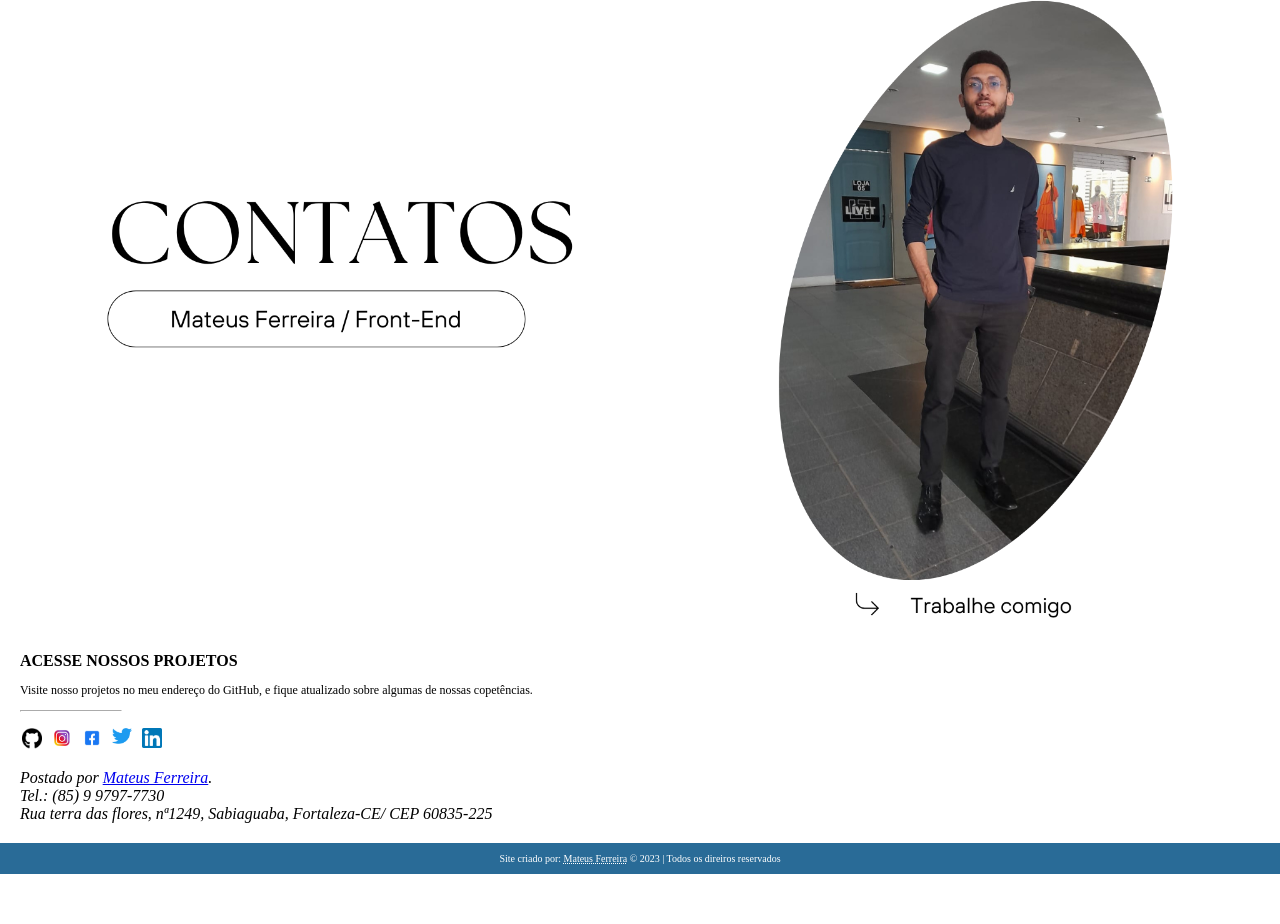
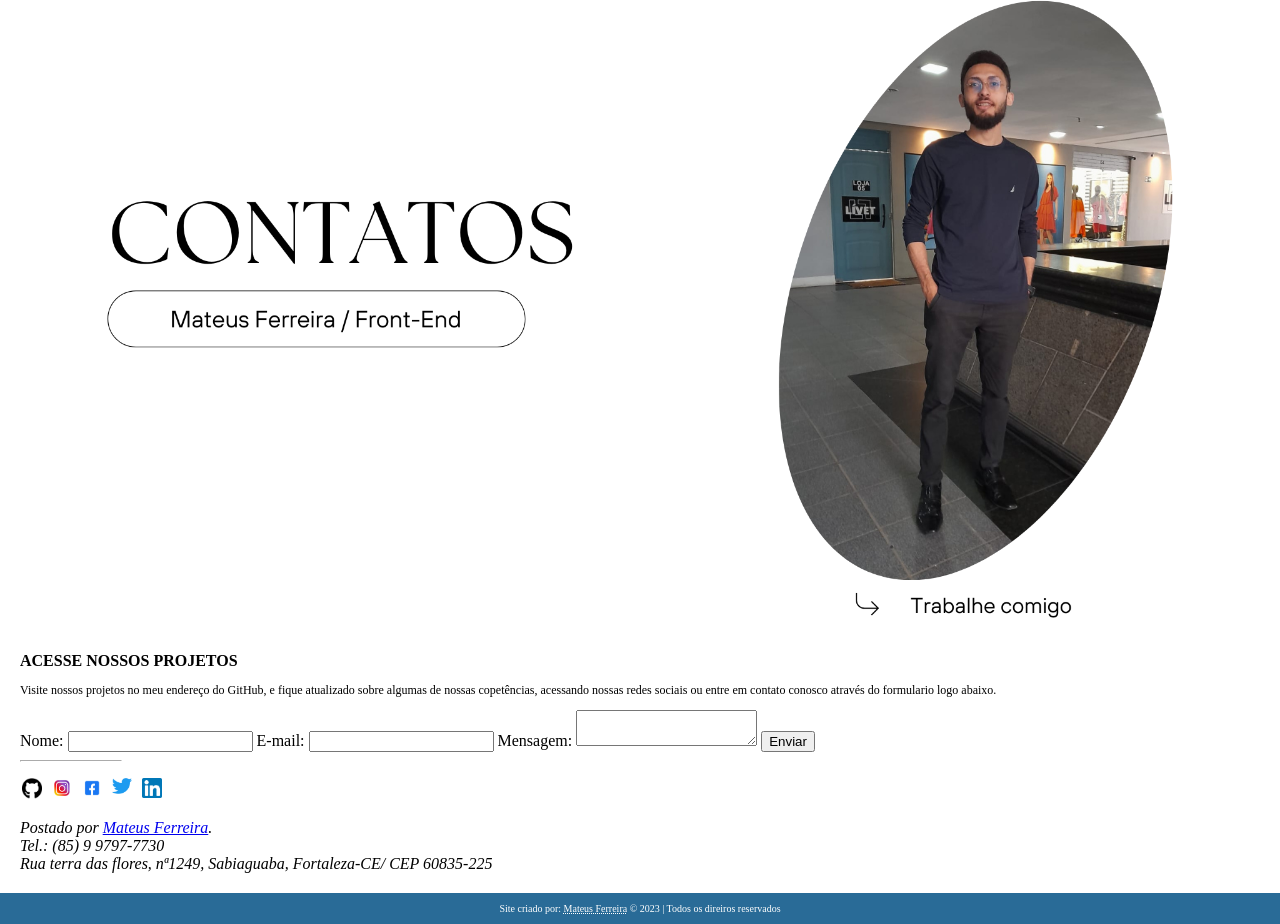
Before and after one commit to MateusProDev/PORTIFOLIO-MFS, a plain HTML site: page contatos.html in a window 1280 px wide. Shown: the part 203-1127 px from the top of the page. Before the commit the page ends 1077 px from the top, so only its background shows below. Drawn offline with Linux system fonts and the light colour scheme.

Commit message:
Update contatos.html

```diff
--- a/contatos.html
+++ b/contatos.html
@@ -34,8 +34,20 @@
         <section>
             <div class="git">
                 <h2>ACESSE NOSSOS PROJETOS</h2>
-                <p>Visite nosso projetos no meu endereço do GitHub, e fique atualizado sobre algumas de nossas copetências.</p>
+                <p>Visite nossos projetos no meu endereço do GitHub, e fique atualizado sobre algumas de nossas copetências, acessando nossas redes sociais ou entre em contato conosco através do formulario logo abaixo.</p>
             </div>
+            <form action="enviar-email.php" method="POST">
+                <label for="nome">Nome:</label>
+                <input type="text" id="nome" name="nome" required>
+
+                <label for="email">E-mail:</label>
+                <input type="email" id="email" name="email" required>
+
+                <label for="mensagem">Mensagem:</label>
+                <textarea id="mensagem" name="mensagem" required></textarea>
+
+                <input type="submit" value="Enviar">
+              </form>
             <hr class="linhabottom">
             <div class="giticon">
                 <figure>
```
